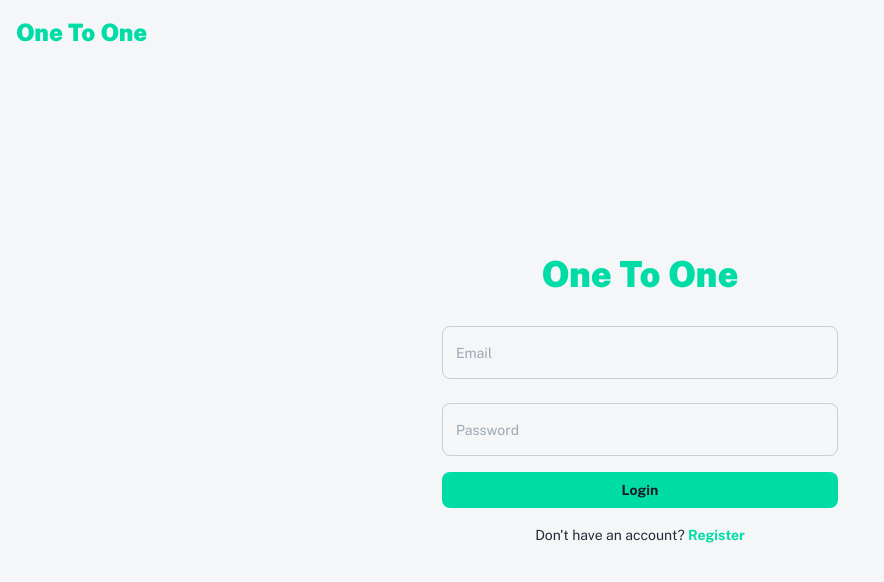
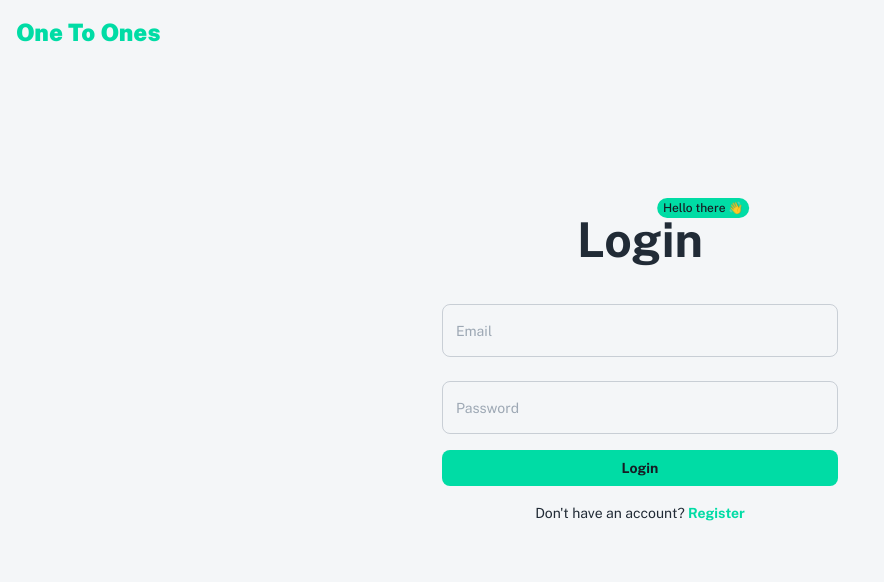
Before and after one commit to gowth6m/one-to-one-frontend, a React (Vite) app: page /user/login in a window 1280 px wide. Shown: the top 582 px of the page, without its empty margins (0-884 px from the left). Built offline with nearby package versions, Linux system fonts and the light colour scheme.

Commit message:
Update public pages

```diff
--- a/src/components/logo/logo.tsx
+++ b/src/components/logo/logo.tsx
@@ -31,7 +31,7 @@ const Logo = forwardRef<HTMLDivElement, LogoProps>(
         }}
         {...other}
       >
-        One To One
+        One To Ones
       </Box>
     );
 
--- a/src/sections/user/views/login-view.tsx
+++ b/src/sections/user/views/login-view.tsx
@@ -1,6 +1,5 @@
 import { useState } from 'react';
 import { useFormik } from 'formik';
-import Logo from '@/components/logo';
 import { useAuthContext } from '@/sections/auth';
 import { RouterLink } from '@/routes/components';
 import CoreButton from '@/components/core/core-button';
@@ -8,7 +7,7 @@ import { CoreApiError } from '@/services/responses.model';
 import { LoadingTopbar } from '@/components/loading-screen';
 import FormikTextfield from '@/components/core/formik/formik-textfield';
 
-import { Box, Link, Alert, Container, Typography } from '@mui/material';
+import { Box, Link, Alert, Badge, Container, Typography } from '@mui/material';
 
 // ----------------------------------------------------------------------------
 
@@ -46,12 +45,18 @@ const LoginView = () => {
         alignItems: 'center',
         justifyContent: 'center',
         gap: 2,
-        height: '100vh',
         width: '100%',
       }}
     >
       {loginMutation.isLoading && <LoadingTopbar />}
 
+      <Badge
+        badgeContent={'Hello there 👋'}
+        color={'primary'}
+        sx={{
+          marginTop: { xs: 8, md: 16 },
+        }}
+      >
         <Box
           sx={{
             mb: 0,
@@ -61,8 +66,11 @@ const LoginView = () => {
             alignItems: 'center',
           }}
         >
-        <Logo />
+          <Typography variant={'h2'} sx={{ fontWeight: 700 }}>
+            Login
+          </Typography>
         </Box>
+      </Badge>
 
       <Box
         component={'form'}
--- a/src/sections/user/views/register-view.tsx
+++ b/src/sections/user/views/register-view.tsx
@@ -2,7 +2,6 @@ import * as yup from 'yup';
 import { useState } from 'react';
 import { useFormik } from 'formik';
 import toast from 'react-hot-toast';
-import Logo from '@/components/logo';
 import { useMutation } from 'react-query';
 import { useRouter } from '@/routes/hooks';
 import ApiClient from '@/services/appClient';
@@ -13,7 +12,7 @@ import { CoreApiError } from '@/services/responses.model';
 import { LoadingTopbar } from '@/components/loading-screen';
 import FormikTextfield from '@/components/core/formik/formik-textfield';
 
-import { Box, Link, Alert, Container, Typography } from '@mui/material';
+import { Box, Link, Alert, Badge, Container, Typography } from '@mui/material';
 
 // ----------------------------------------------------------------------------
 
@@ -40,14 +39,14 @@ const RegisterView = () => {
       });
     },
     validationSchema: yup.object().shape({
-      email: yup.string().email().required(),
-      password: yup.string().min(8).required(),
+      email: yup.string().email().required('Email is required'),
+      password: yup.string().min(8).required('Password is required'),
       confirmPassword: yup
         .string()
         .oneOf([yup.ref('password')], 'Passwords must match')
-        .required(),
-      firstName: yup.string().required(),
-      lastName: yup.string().required(),
+        .required('Password confirmation is required'),
+      firstName: yup.string().required('First name is required'),
+      lastName: yup.string().required('Last name is required'),
     }),
   });
 
@@ -80,6 +79,7 @@ const RegisterView = () => {
     >
       {registerMutation.isLoading && <LoadingTopbar />}
 
+      <Badge badgeContent={'Join the fun 🎉'} color={'primary'}>
         <Box
           sx={{
             mb: 0,
@@ -89,8 +89,11 @@ const RegisterView = () => {
             alignItems: 'center',
           }}
         >
-        <Logo />
+          <Typography variant={'h2'} sx={{ fontWeight: 700 }}>
+            Register
+          </Typography>
         </Box>
+      </Badge>
 
       <Box
         component={'form'}
```
Lines whose indentation alone changed are shown as unchanged.
